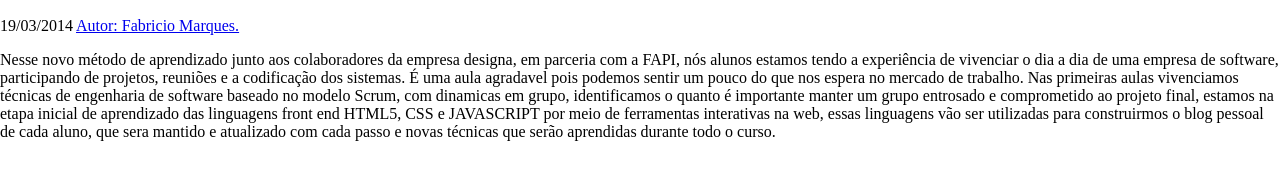
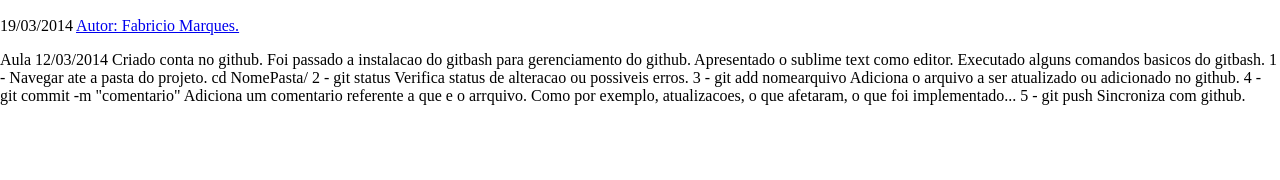
Before and after one commit to FabricioMarques/FabricioMarques.github.io, a plain HTML site: page index.html in a window 1280 px wide. Shown: the part 430-610 px from the top of the page. Drawn offline with Linux system fonts and the light colour scheme.

Commit message:
update 19/02/2014.

```diff
--- a/index.html
+++ b/index.html
@@ -27,7 +27,25 @@
 	</div>
 	<h2>Meu Primeiro POST</h2>
 	<p>19/03/2014 <a href="https://www.facebook.com/Fabriciosolit">Autor: Fabricio Marques.</a>
-	<p>Nesse novo método de aprendizado junto aos colaboradores da empresa designa, em parceria com a FAPI, nós alunos estamos tendo a experiência de vivenciar o dia a dia de uma empresa de software, participando de projetos, reuniões e a codificação dos sistemas. É uma aula agradavel pois podemos sentir um pouco do que nos espera no mercado de trabalho. Nas primeiras aulas vivenciamos técnicas de engenharia de software baseado no modelo Scrum, com dinamicas em grupo, identificamos o quanto é importante manter um grupo entrosado e comprometido ao projeto final, estamos na etapa inicial de aprendizado das linguagens front end HTML5, CSS e JAVASCRIPT por meio de ferramentas interativas na web, essas linguagens vão ser utilizadas para construirmos o blog pessoal de cada aluno, que sera mantido e atualizado com cada passo e novas técnicas que serão aprendidas durante todo o curso.</p>
+	<p>Aula 12/03/2014
+
+Criado conta no github.
+Foi passado a instalacao do gitbash para gerenciamento do github.
+Apresentado o sublime text como editor.
+
+Executado alguns comandos basicos do gitbash.
+
+1 - Navegar ate a pasta do projeto.
+ cd NomePasta/
+2 - git status
+ Verifica status de alteracao ou possiveis erros.
+3 - git add nomearquivo
+ Adiciona o arquivo a ser atualizado ou adicionado no github.
+4 - git commit -m "comentario"
+ Adiciona um comentario referente a que e o arrquivo. Como por exemplo,
+atualizacoes, o que afetaram, o que foi implementado...
+5 - git push
+ Sincroniza com github.</p>
 </body>
 
 </html>
```
